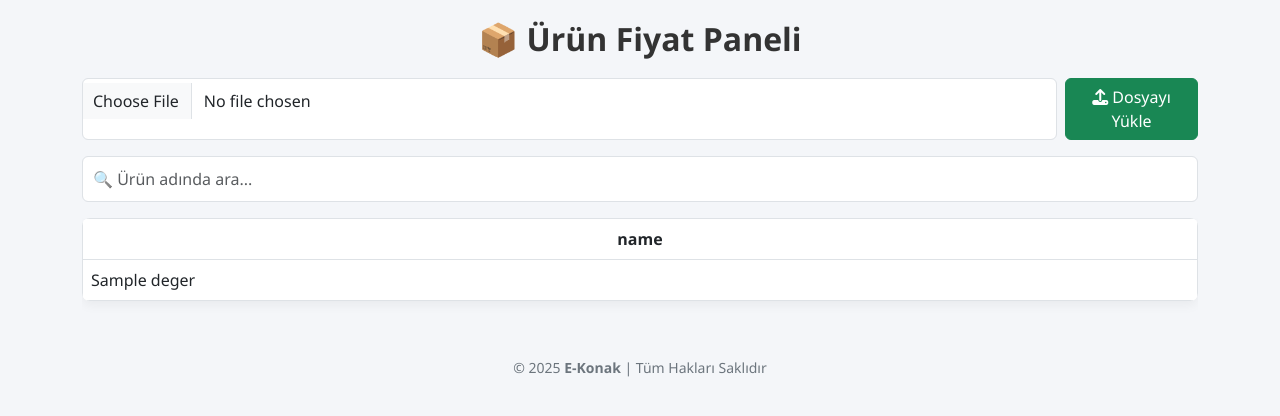
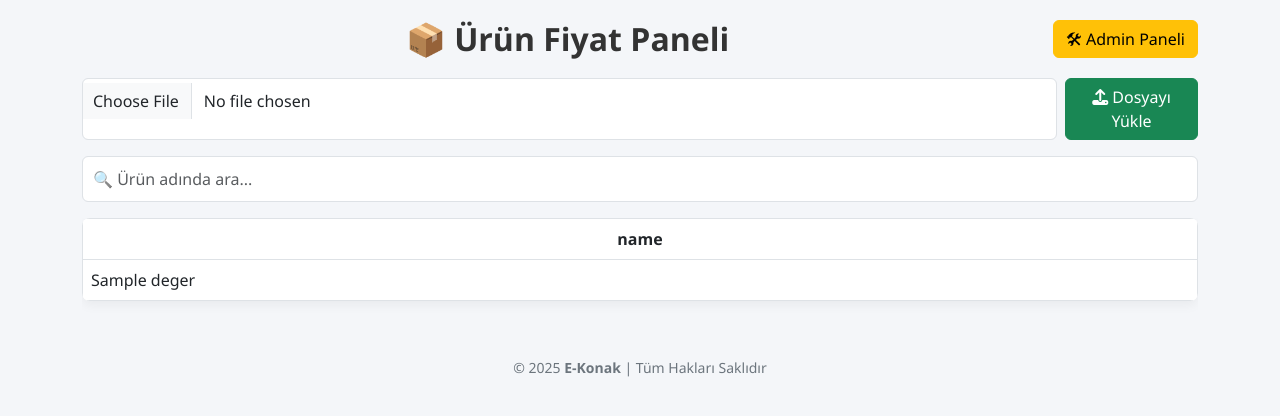
Before and after one commit to TeraH4wk/fiyat-paneli, a Flask app: template templates/index.html in a window 1280 px wide. Shown: the top 416 px of the page. Run offline with Flask 3, Linux system fonts and the light colour scheme; the visitor is signed in with stand-in values (Sample User, id 1); the template is opened without the code that fills it: most values are stand-ins (such as "Sample title", 1, 10 or a date in 2020).

Commit message:
Admin panel butonu eklendi.

```diff
--- a/templates/index.html
+++ b/templates/index.html
@@ -48,6 +48,9 @@
 </head>
 <body>
     <div class="container">
+        {% if session['kullanici'] == 'admin' %}
+            <a href="/admin" class="btn btn-warning float-end mb-2">🛠 Admin Paneli</a>
+        {% endif %}
         <h2 class="text-center">📦 Ürün Fiyat Paneli</h2>
 
         <!-- Dosya Yükleme Formu -->
```
